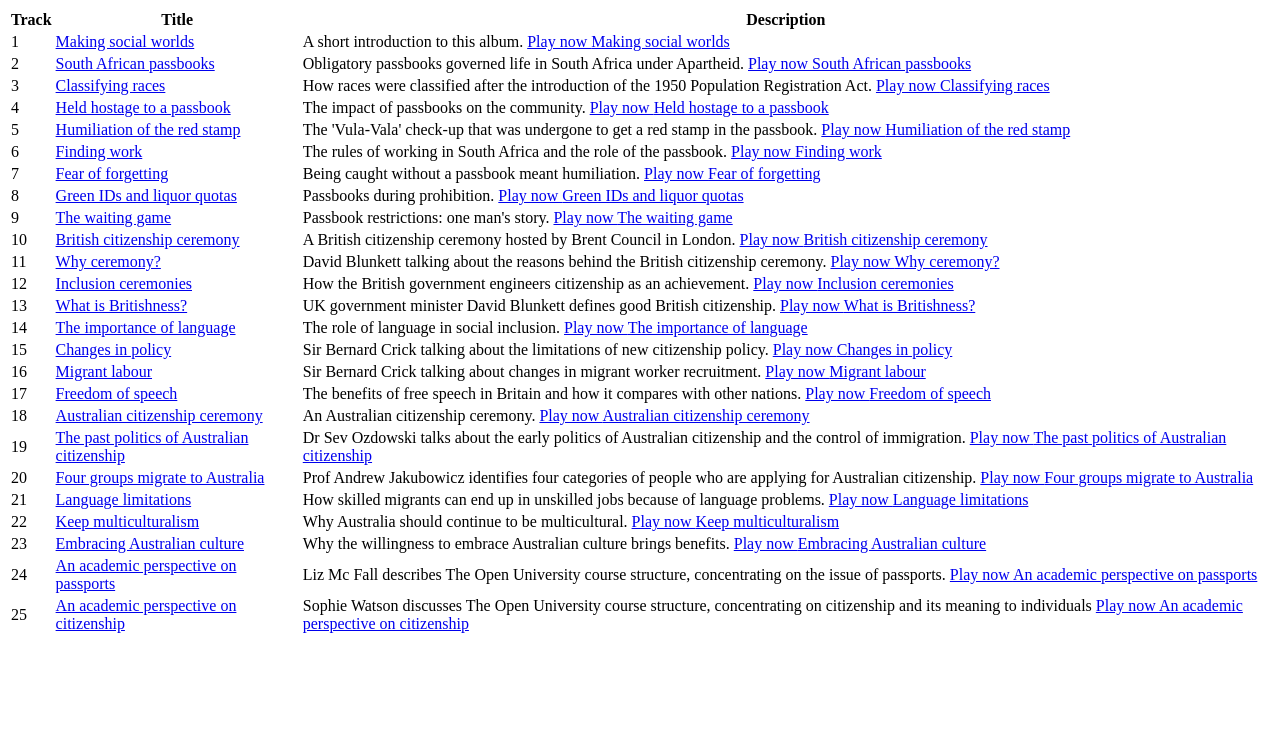
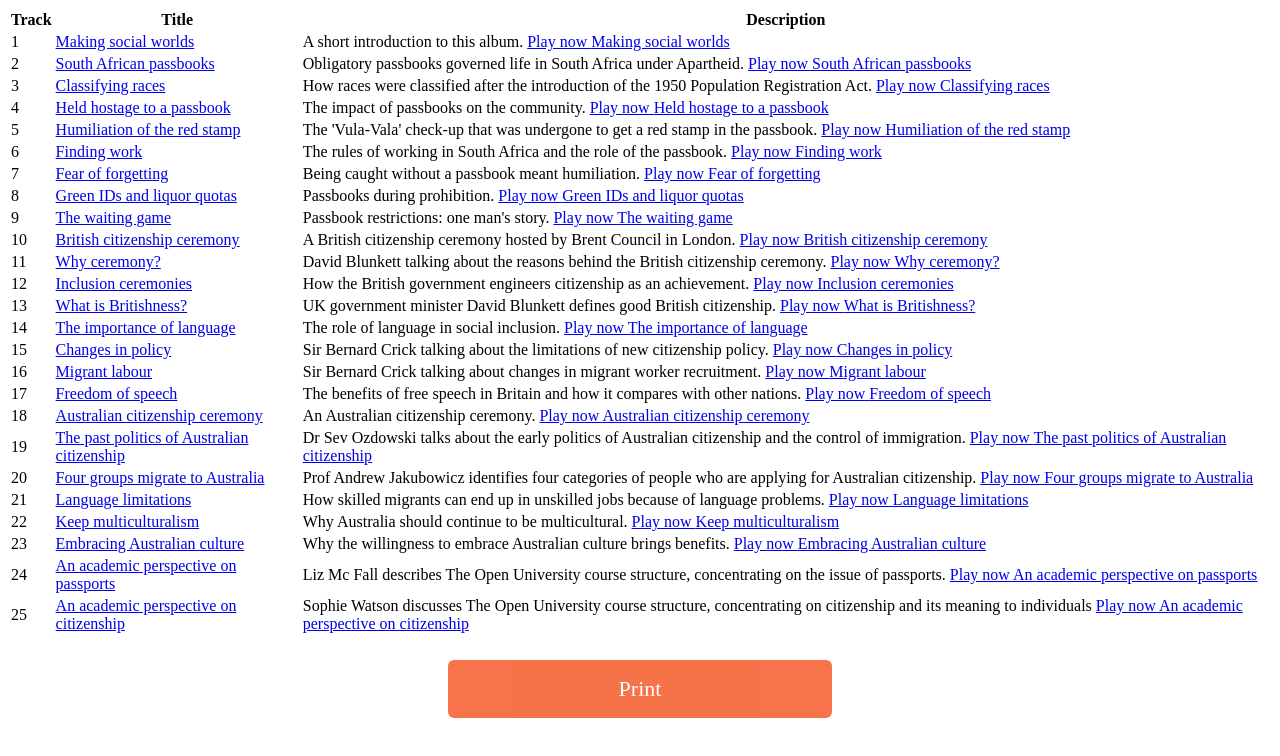
Before and after one commit to nghuynh-dev/fe-assignment, a plain HTML site: page table.html in a window 1280 px wide. Drawn offline with Linux system fonts and the light colour scheme.

Commit message:
fix print table

```diff
--- a/table.html
+++ b/table.html
@@ -4,7 +4,50 @@
 <head>
   <meta http-equiv="Content-Type" content="text/html; charset=UTF-8">
   <title>Test</title>
-  <link rel="stylesheet" type="text/css" href="/print.css" media="print">
+  <!-- <link rel="stylesheet" type="text/css" href="/print.css" media="print"> -->
+  <style>
+    .button {
+      background-color: #f4511e;
+      border: none;
+      border-radius: 6px;
+      color: white;
+      margin-top: 10px;
+      padding: 16px 32px;
+      text-align: center;
+      font-size: 22px;
+      margin: 24px auto;
+      opacity: 0.8;
+      transition: 0.3s;
+      display: block;
+      text-decoration: none;
+      cursor: pointer;
+      width: 320px;
+    }
+
+    .button:hover {
+      opacity: 1
+    }
+
+    @media print {
+      .podcastTable {
+        border-collapse: collapse;
+      }
+
+      .podcastTable th {
+        text-align: left;
+      }
+
+      .podcastTable td,
+      .podcastTable th {
+        border: 1px solid rgb(131, 186, 231);
+        padding: 10px;
+      }
+
+      .button {
+        display: none;
+      }
+    }
+  </style>
 </head>
 
 <body>
@@ -349,6 +392,9 @@
       </tr>
     </tbody>
   </table>
+  <div class="button" onclick="window.print()">
+    Print
+  </div>
 </body>
 
 </html>
```
